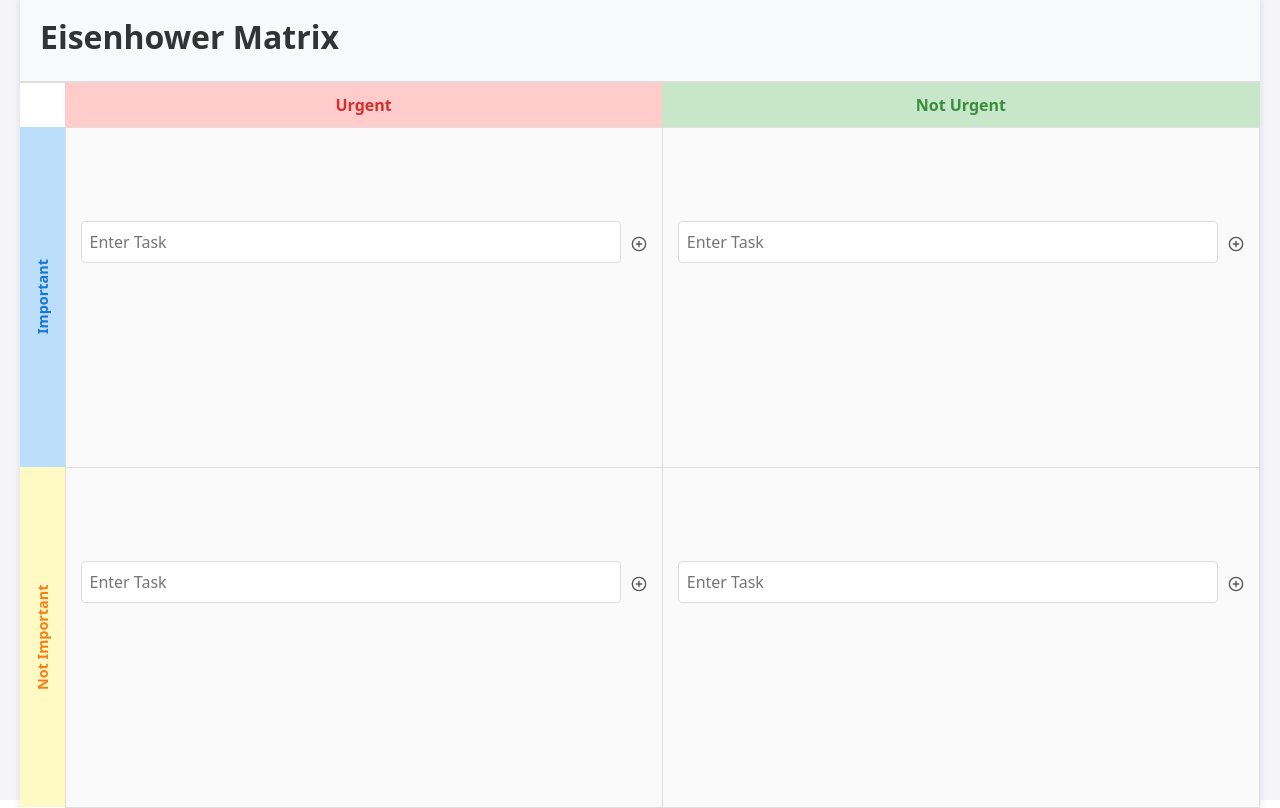
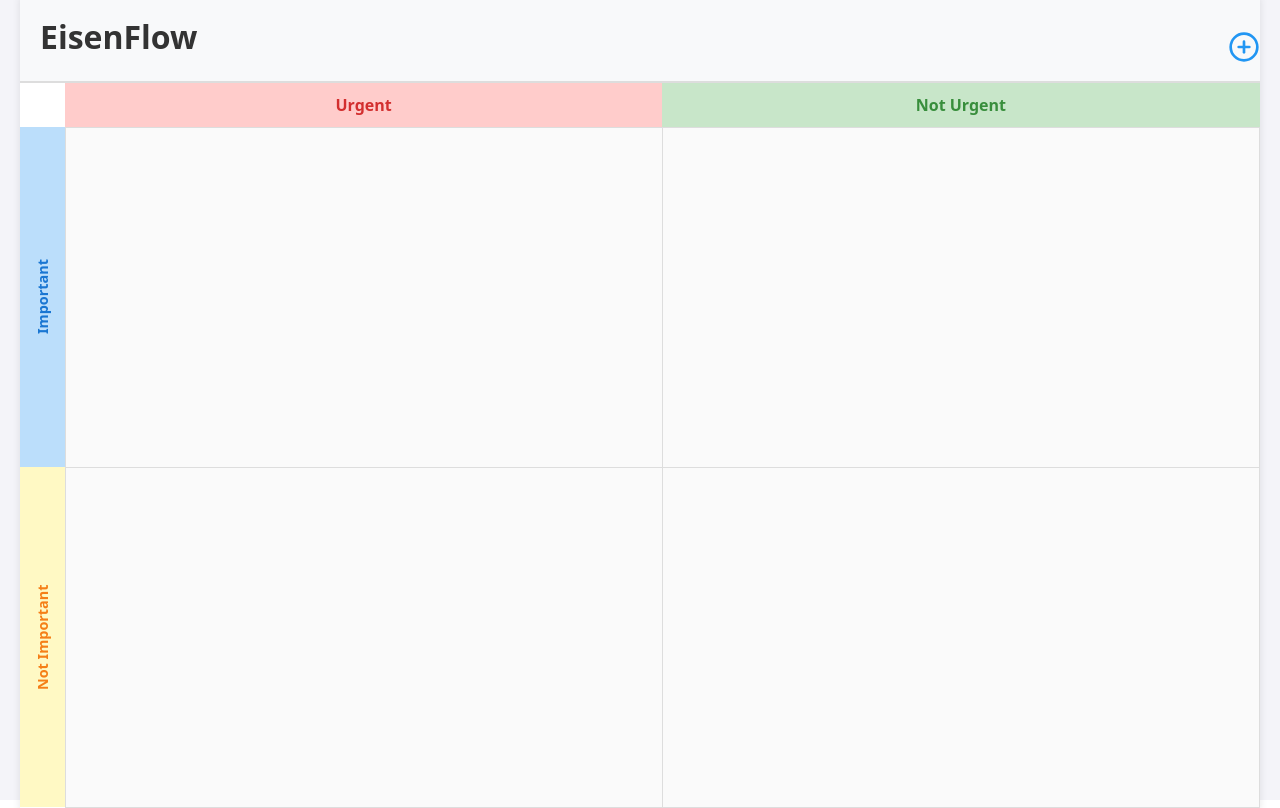
Before and after one commit to mramkumar/eisenflow, a React (Create React App) app: page / in a window 1280 px wide. Built offline with nearby package versions, Linux system fonts and the light colour scheme.

Commit message:
- introduced task pop feature. - re-ordering the task in the same. quadrant`

```diff
--- a/src/App.js
+++ b/src/App.js
@@ -4,6 +4,7 @@
 import { PlusCircle, CheckCircle, Circle, Trash2, Play, StopCircle } from "lucide-react";
 import styled from "styled-components";
 import "./App.css";
+import TaskPopup from "./components/TaskPopup";
 
 const AppContainer = styled.div`
   display: flex;
@@ -38,20 +39,6 @@
   overflow-y: auto;
   padding: 15px;
   border: 1px solid #ddd;
-`;
-
-const TaskInput = styled.div`
-  display: flex;
-  align-items: center;
-  margin-bottom: 10px;
-`;
-
-const TaskInputField = styled.input`
-  flex: 1;
-  padding: 8px;
-  border: 1px solid #ddd;
-  border-radius: 4px;
-  margin-right: 10px;
 `;
 
 const TaskListContainer = styled.div`
@@ -116,23 +103,30 @@
   font-size: 0.9rem;
 `;
 
+const AddTaskIcon = styled.span`
+  cursor: pointer;
+  color: #2196f3;
+  font-size: 2rem;
+  position: absolute;
+  top: 20px;
+  right: 20px;
+`;
+
 function App() {
   const [tasks, setTasks] = useState([]);
-  const [taskInputs, setTaskInputs] = useState({ 1: "", 2: "", 3: "", 4: "" });
+  const [showPopup, setShowPopup] = useState(false);
 
-  const addTask = (quadrant) => {
-    if (!taskInputs[quadrant].trim()) return;
-    const newTask = {
+  const addTask = (newTask) => {
+    const task = {
       id: Date.now(),
-      text: taskInputs[quadrant],
-      quadrant,
+      text: newTask.text,
+      quadrant: newTask.quadrant,
       completed: false,
-      dueDate: null,
+      dueDate: newTask.dueDate,
       timer: 0,
       isRunning: false,
     };
-    setTasks([...tasks, newTask]);
-    setTaskInputs({ ...taskInputs, [quadrant]: "" });
+    setTasks([...tasks, task]);
   };
 
   const moveTask = (taskId, newQuadrant) => {
@@ -141,6 +135,15 @@
         task.id === taskId ? { ...task, quadrant: newQuadrant } : task
       )
     );
+  };
+
+  const reorderTask = (taskId, targetIndex, targetQuadrant) => {
+    const taskIndex = tasks.findIndex((task) => task.id === taskId);
+    const task = tasks[taskIndex];
+    const updatedTasks = [...tasks];
+    updatedTasks.splice(taskIndex, 1);
+    updatedTasks.splice(targetIndex, 0, { ...task, quadrant: targetQuadrant });
+    setTasks(updatedTasks);
   };
 
   const setTaskDueDate = (taskId, dueDate) => {
@@ -191,7 +194,10 @@
           <thead>
             <tr>
               <th colSpan="3" className="matrix-title">
-                Eisenhower Matrix
+                EisenFlow
+                <AddTaskIcon onClick={() => setShowPopup(true)}>
+                  <PlusCircle size={32} />
+                </AddTaskIcon>
               </th>
             </tr>
             <tr>
@@ -206,26 +212,22 @@
               <Quadrant
                 quadrant={1}
                 tasks={tasks}
-                addTask={addTask}
                 moveTask={moveTask}
+                reorderTask={reorderTask}
                 setTaskDueDate={setTaskDueDate}
                 toggleTaskCompletion={toggleTaskCompletion}
                 deleteTask={deleteTask}
                 toggleTaskTimer={toggleTaskTimer}
-                taskInputs={taskInputs}
-                setTaskInputs={setTaskInputs}
               />
               <Quadrant
                 quadrant={2}
                 tasks={tasks}
-                addTask={addTask}
                 moveTask={moveTask}
+                reorderTask={reorderTask}
                 setTaskDueDate={setTaskDueDate}
                 toggleTaskCompletion={toggleTaskCompletion}
                 deleteTask={deleteTask}
                 toggleTaskTimer={toggleTaskTimer}
-                taskInputs={taskInputs}
-                setTaskInputs={setTaskInputs}
               />
             </tr>
             <tr>
@@ -233,30 +235,27 @@
               <Quadrant
                 quadrant={3}
                 tasks={tasks}
-                addTask={addTask}
                 moveTask={moveTask}
+                reorderTask={reorderTask}
                 setTaskDueDate={setTaskDueDate}
                 toggleTaskCompletion={toggleTaskCompletion}
                 deleteTask={deleteTask}
                 toggleTaskTimer={toggleTaskTimer}
-                taskInputs={taskInputs}
-                setTaskInputs={setTaskInputs}
               />
               <Quadrant
                 quadrant={4}
                 tasks={tasks}
-                addTask={addTask}
                 moveTask={moveTask}
+                reorderTask={reorderTask}
                 setTaskDueDate={setTaskDueDate}
                 toggleTaskCompletion={toggleTaskCompletion}
                 deleteTask={deleteTask}
                 toggleTaskTimer={toggleTaskTimer}
-                taskInputs={taskInputs}
-                setTaskInputs={setTaskInputs}
               />
             </tr>
           </tbody>
         </MatrixTable>
+        <TaskPopup showPopup={showPopup} setShowPopup={setShowPopup} addTask={addTask} />
       </AppContainer>
     </DndProvider>
   );
@@ -265,39 +264,27 @@
 function Quadrant({
   quadrant,
   tasks,
-  addTask,
   moveTask,
+  reorderTask,
   setTaskDueDate,
   toggleTaskCompletion,
   deleteTask,
   toggleTaskTimer,
-  taskInputs,
-  setTaskInputs,
 }) {
-  const [{ isOver }, drop] = useDrop(() => ({
+  const [{ isOver }, drop] = useDrop({
     accept: "TASK",
-    drop: (item) => moveTask(item.id, quadrant),
-    collect: (monitor) => ({ isOver: !!monitor.isOver() }),
-  }));
-
-  const handleInputChange = (quadrant, value) => {
-    setTaskInputs({ ...taskInputs, [quadrant]: value });
-  };
+    drop: (item) => {
+      if (item.quadrant !== quadrant) {
+        moveTask(item.id, quadrant);
+      }
+    },
+    collect: (monitor) => ({
+      isOver: !!monitor.isOver(),
+    }),
+  });
 
   return (
     <QuadrantCell ref={drop} isOver={isOver}>
-      <TaskInput>
-        <TaskInputField
-          type="text"
-          placeholder="Enter Task"
-          value={taskInputs[quadrant]}
-          onChange={(e) => handleInputChange(quadrant, e.target.value)}
-          onKeyDown={(e) => e.key === "Enter" && addTask(quadrant)}
-        />
-        <TaskIcon hoverColor="#2196f3" onClick={() => addTask(quadrant)}>
-          <PlusCircle size={16} />
-        </TaskIcon>
-      </TaskInput>
       <TaskList
         quadrant={quadrant}
         tasks={tasks}
@@ -305,6 +292,7 @@
         toggleTaskCompletion={toggleTaskCompletion}
         deleteTask={deleteTask}
         toggleTaskTimer={toggleTaskTimer}
+        reorderTask={reorderTask}
       />
     </QuadrantCell>
   );
@@ -317,19 +305,23 @@
   toggleTaskCompletion,
   deleteTask,
   toggleTaskTimer,
+  reorderTask,
 }) {
   const quadrantTasks = tasks.filter((task) => task.quadrant === quadrant);
 
   return (
     <TaskListContainer>
-      {quadrantTasks.map((task) => (
+      {quadrantTasks.map((task, index) => (
         <Task
           key={task.id}
           task={task}
+          index={index}
+          quadrant={quadrant}
           setTaskDueDate={setTaskDueDate}
           toggleTaskCompletion={toggleTaskCompletion}
           deleteTask={deleteTask}
           toggleTaskTimer={toggleTaskTimer}
+          reorderTask={reorderTask}
         />
       ))}
     </TaskListContainer>
@@ -338,22 +330,37 @@
 
 function Task({
   task,
+  index,
+  quadrant,
   setTaskDueDate,
   toggleTaskCompletion,
   deleteTask,
   toggleTaskTimer,
+  reorderTask,
 }) {
-  const [{ isDragging }, drag] = useDrag(() => ({
+  const [{ isDragging }, drag] = useDrag({
     type: "TASK",
-    item: { id: task.id },
+    item: { id: task.id, index, quadrant },
     collect: (monitor) => ({
       isDragging: !!monitor.isDragging(),
     }),
-  }));
+  });
+
+  const [, drop] = useDrop({
+    accept: "TASK",
+    hover: (item) => {
+      if (item.id !== task.id && item.quadrant === quadrant) {
+        const dragIndex = item.index;
+        const hoverIndex = index;
+        reorderTask(item.id, hoverIndex, quadrant);
+        item.index = hoverIndex;
+      }
+    },
+  });
 
   return (
     <TaskItem
-      ref={drag}
+      ref={(node) => drag(drop(node))}
       isDragging={isDragging}
       completed={task.completed}
     >
@@ -372,6 +379,7 @@
       </TaskContent>
       <TaskDueDate
         type="date"
+        value={task.dueDate}
         onChange={(e) => setTaskDueDate(task.id, e.target.value)}
       />
     </TaskItem>
--- /dev/null
+++ b/src/components/TaskPopup.js
@@ -0,0 +1,119 @@
+import React, { useState, useEffect } from "react";
+import styled from "styled-components";
+import { X } from "lucide-react";
+
+const PopupOverlay = styled.div`
+  position: fixed;
+  top: 0;
+  left: 0;
+  width: 100%;
+  height: 100%;
+  background: rgba(0, 0, 0, 0.5);
+  display: flex;
+  justify-content: center;
+  align-items: center;
+`;
+
+const PopupContent = styled.div`
+  background: #fff;
+  padding: 20px;
+  border-radius: 8px;
+  width: 300px;
+  display: flex;
+  flex-direction: column;
+  gap: 10px;
+  position: relative;
+`;
+
+const PopupInput = styled.input`
+  padding: 8px;
+  border: 1px solid #ddd;
+  border-radius: 4px;
+`;
+
+const PopupSelect = styled.select`
+  padding: 8px;
+  border: 1px solid #ddd;
+  border-radius: 4px;
+`;
+
+const PopupButton = styled.button`
+  padding: 10px;
+  background: #2196f3;
+  color: #fff;
+  border: none;
+  border-radius: 4px;
+  cursor: pointer;
+
+  &:hover {
+    background: #1976d2;
+  }
+`;
+
+const CloseIcon = styled.span`
+  position: absolute;
+  top: 10px;
+  right: 10px;
+  cursor: pointer;
+  color: #555;
+`;
+
+const TaskPopup = ({ showPopup, setShowPopup, addTask }) => {
+  const [newTask, setNewTask] = useState({ text: "", dueDate: "", quadrant: 1 });
+
+  useEffect(() => {
+    if (showPopup) {
+      const currentDate = new Date().toISOString().split("T")[0];
+      setNewTask((prevTask) => ({ ...prevTask, dueDate: currentDate }));
+    }
+  }, [showPopup]);
+
+  const handleAddTask = () => {
+    if (!newTask.text.trim()) return;
+    addTask(newTask);
+    setShowPopup(false);
+    setNewTask({ text: "", dueDate: "", quadrant: 1 });
+  };
+
+  const handleClose = (e) => {
+    if (e.target === e.currentTarget) {
+      setShowPopup(false);
+    }
+  };
+
+  if (!showPopup) return null;
+
+  return (
+    <PopupOverlay onClick={handleClose}>
+      <PopupContent>
+        <CloseIcon onClick={() => setShowPopup(false)}>
+          <X size={24} />
+        </CloseIcon>
+        <h3>Add Task</h3>
+        <PopupInput
+          type="text"
+          placeholder="Task Name"
+          value={newTask.text}
+          onChange={(e) => setNewTask({ ...newTask, text: e.target.value })}
+        />
+        <PopupInput
+          type="date"
+          value={newTask.dueDate}
+          onChange={(e) => setNewTask({ ...newTask, dueDate: e.target.value })}
+        />
+        <PopupSelect
+          value={newTask.quadrant}
+          onChange={(e) => setNewTask({ ...newTask, quadrant: parseInt(e.target.value) })}
+        >
+          <option value={1}>Important & Urgent</option>
+          <option value={2}>Important & Not Urgent</option>
+          <option value={3}>Not Important & Urgent</option>
+          <option value={4}>Not Important & Not Urgent</option>
+        </PopupSelect>
+        <PopupButton onClick={handleAddTask}>Add Task</PopupButton>
+      </PopupContent>
+    </PopupOverlay>
+  );
+};
+
+export default TaskPopup;
```
